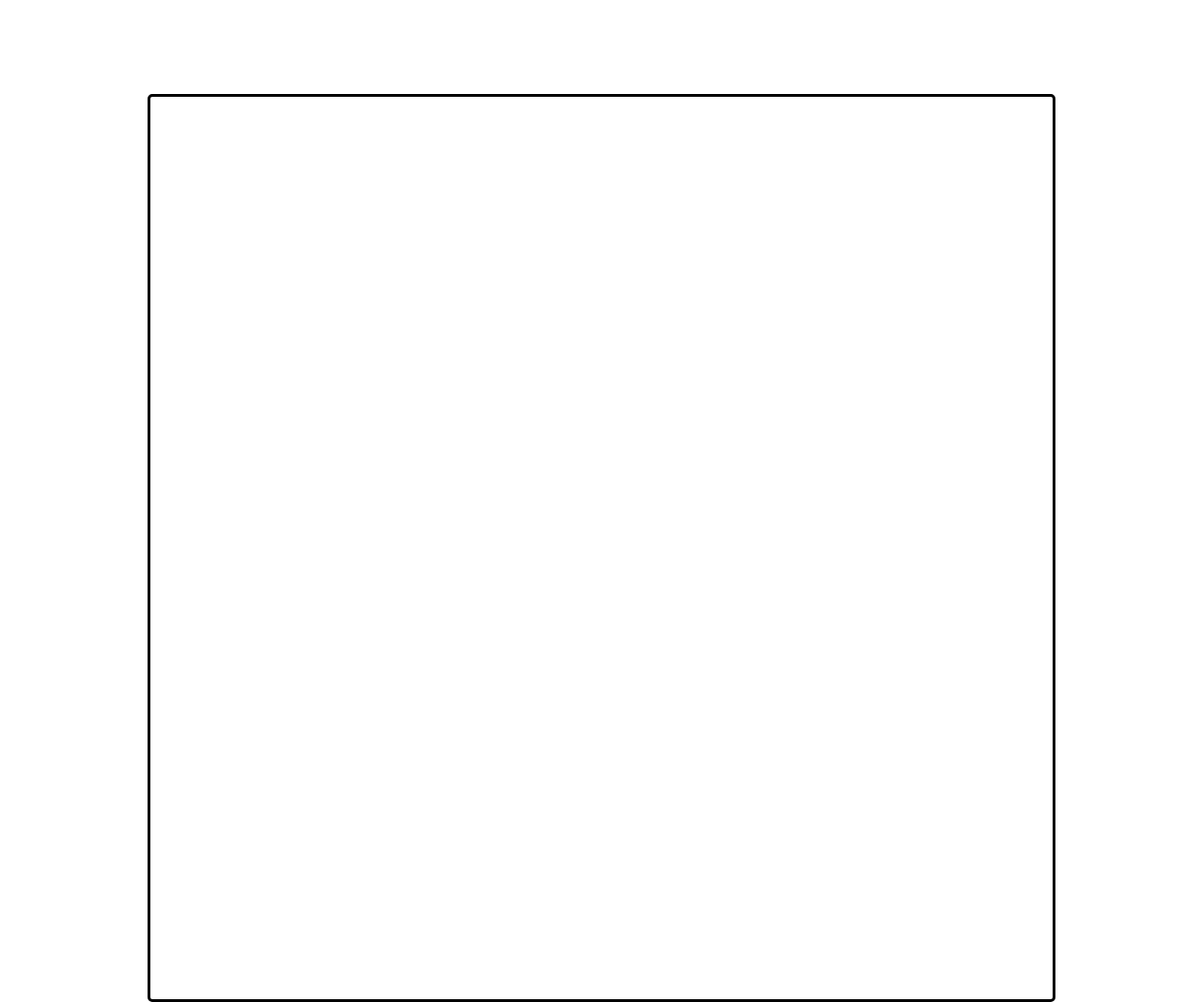
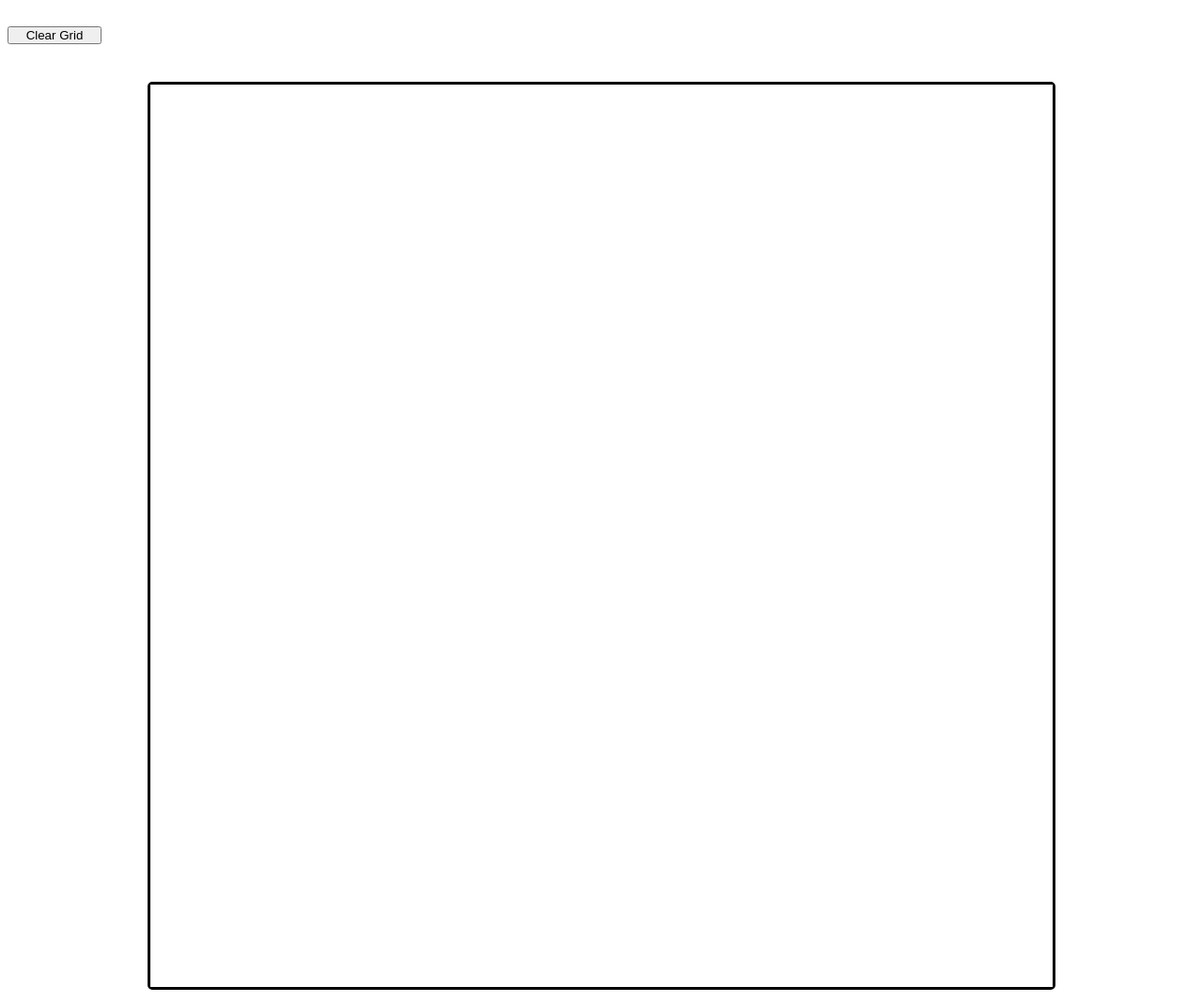
Before and after one commit to theghall/etchy-sketchy, a plain HTML site: page index.html in a window 1280 px wide. Shown: the whole page at 94% size. Drawn offline with Linux system fonts and the light colour scheme.

Commit message:
Add sketch functionality

```diff
--- a/index.html
+++ b/index.html
@@ -13,6 +13,7 @@
 <script type="text/javascript" src="js/etchy-sketchy.js"></script>
 </head>
 <body>
+<button id="clear-button" onclick="clearGrid()" type="button">Clear Grid</button>
 <div id="grid-container">
 </div>
 </body>
--- a/js/etchy-sketchy.js
+++ b/js/etchy-sketchy.js
@@ -2,36 +2,50 @@
 //
 // This file does the bulk of the work to display and interact with the grid
 //
-// 2017=01=03 GH  Created grid
+// 2017=01=03 GH  Created grid, mouseenter function
 //
+var defaultSize = 16; // Grid is even so this is both number of rows and cols
+var currentSize = defaultSize;
+var squareClass = "grid-square"
+
 $(document).ready(function() {
   initGrid();
+
+  // "draws" black line as mouse is dragged
+  $('div.grid-square').mouseenter(function() {
+      $(this).css({backgroundColor: "#000000"});
+  });
 });
+
 
 var initGrid = function() {
 
   // This is where the grid will be inserted
   var $gc = $("#grid-container");
 
-  var rowId = ""; // For the id to be added to the first DIV in each row
-  var divElem=""; // Used to build the DIV element
+  var rowId = "";   // For the id to be added to the first DIV in each row
+  var divElem = ""; // Used to build the DIV element
 
-  // Create 16 x 16 grid
-  for (var i = 1; i <=16; i++) {
+  // Create grid currentSize x currentSize
+  for (var i = 1; i <= currentSize; i++) {
 
       rowId = "R" + i;
 
-      for (var j = 1; j <=16; j++) {
+      for (var j = 1; j <= currentSize; j++) {
 
         // Put an id in first div of each row for debugging
         if (j === 1) {
-          divElem = '<div class="grid-row" ' + 'id="' + rowId + '">' + '</div>';
+          divElem = '<div class="' + squareClass + '" id="' + rowId + '" ></div>';
         }
         else {
-          divElem =  '<div class="grid-row"></div>';
+          divElem =  '<div class="' + squareClass + '"></div>';
         }
 
         $gc.append(divElem);
       }
   }
 }
+
+function clearGrid() {
+
+}
--- a/style.css
+++ b/style.css
@@ -2,22 +2,36 @@
 
 This is the style sheet for the etchy-sketchy page
 
-2017-01-03  GH  Created grid-container, grid-row
+2017-01-03  GH  Created grid-container, grid-square, clear-button
 */
+
+#clear-button {
+  width:  100px;
+  margin: 20px auto;
+  padding: 0;
+}
+
+#clear-button:hover {
+  box-shadow: inset 0 0 10px #000000;
+}
+
 #grid-container {
   height: 960px;
   width: 960px;
   border: solid;
   border-radius: 5px;
-margin: 100px auto;
+  margin: 20px auto;
   padding: 0;
 }
 
-.grid-row {
+
+.grid-square {
+  /* height and width set for a 16 x 16 grid in a 960 x 960 space */
   height: 60px;
   width: 60px;
   float:left;
   border: none;
+  background-color: #FFFFFF;
   margin: 0;
   padding: 0;
 }
```
Lines whose indentation alone changed are shown as unchanged.
